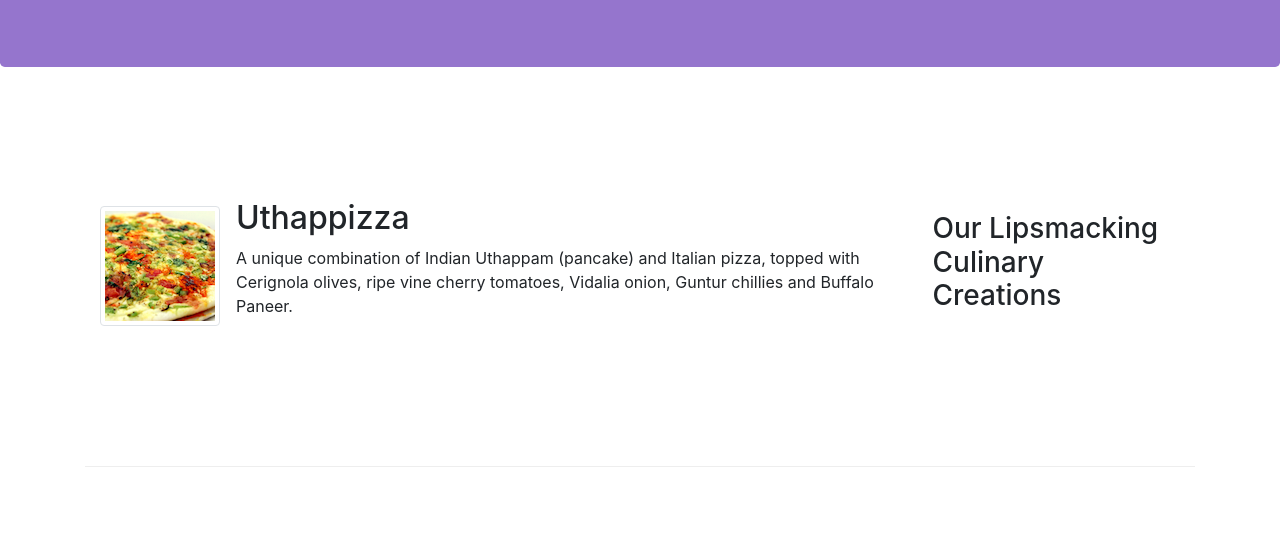
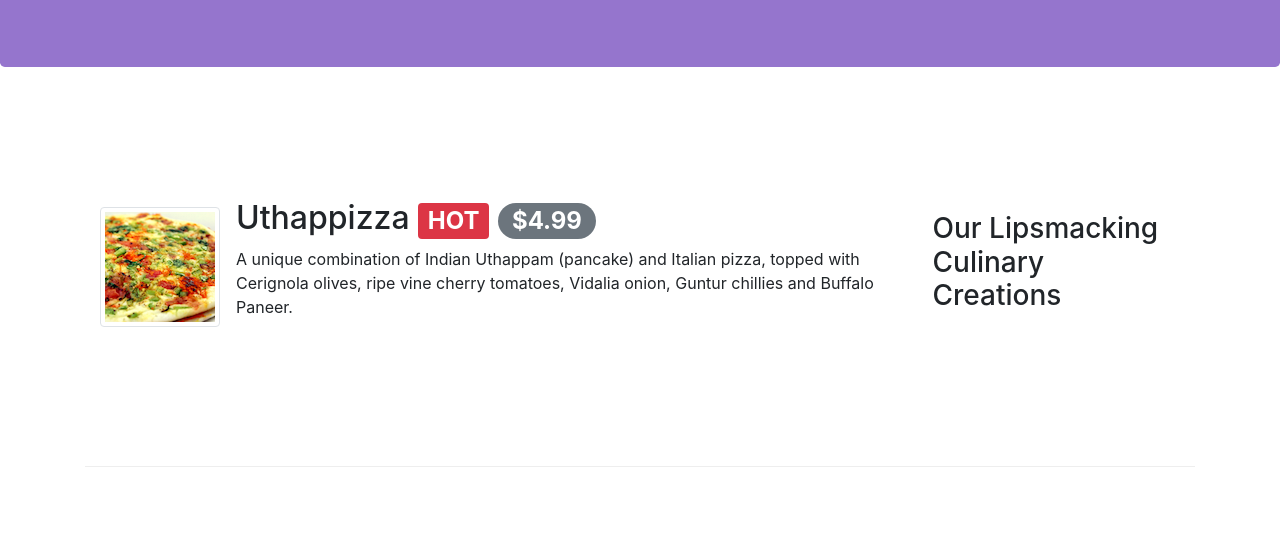
Before and after one commit to Sjx1254/Boot, a website: page index.html in a window 1280 px wide. Shown: the part 267-800 px from the top of the page. Drawn offline with nearby package versions, Linux system fonts and the light colour scheme.

Commit message:
alerting users

```diff
--- a/index.html
+++ b/index.html
@@ -60,7 +60,7 @@
                         src="img/uthappizza.png" alt="uthappizza">
 
                     <div class="media-body">
-                        <h2 class="mt-0">Uthappizza</h2>
+                        <h2 class="mt-0">Uthappizza <span class="badge badge-danger">HOT</span> <span class="badge badge-pill badge-secondary">$4.99</span></h2> <!--the first argument of the first badge sets the color of the badge, with the shape being the default rect. For the second badge, the badge-pill command makes the badge an ovalish shape-->
                         <p class="d-none d-sm-block"> A unique combination of Indian Uthappam (pancake) and Italian pizza, topped with Cerignola olives, ripe vine cherry tomatoes, Vidalia onion, Guntur chillies and Buffalo Paneer.</p>
 
                     </div>
```
